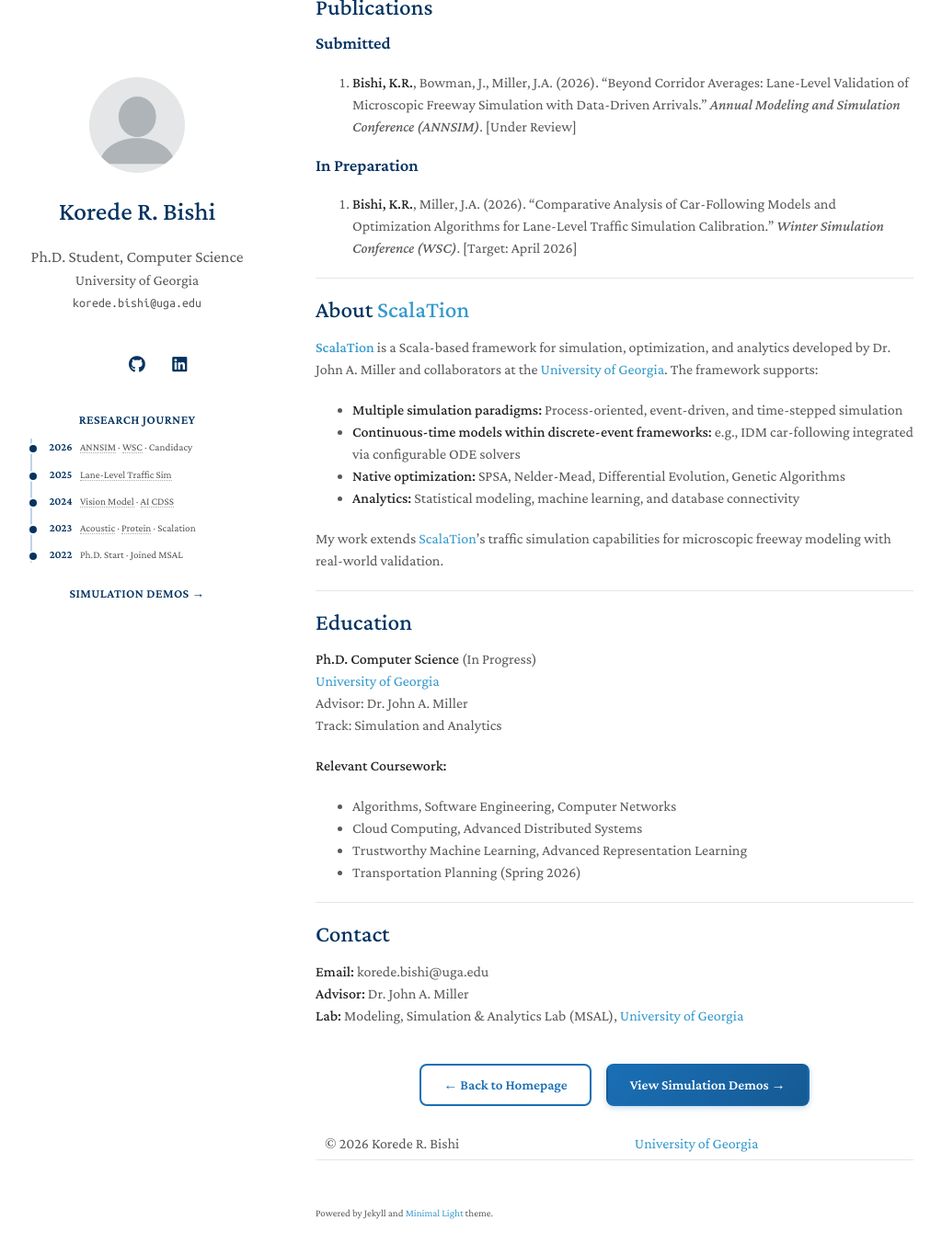
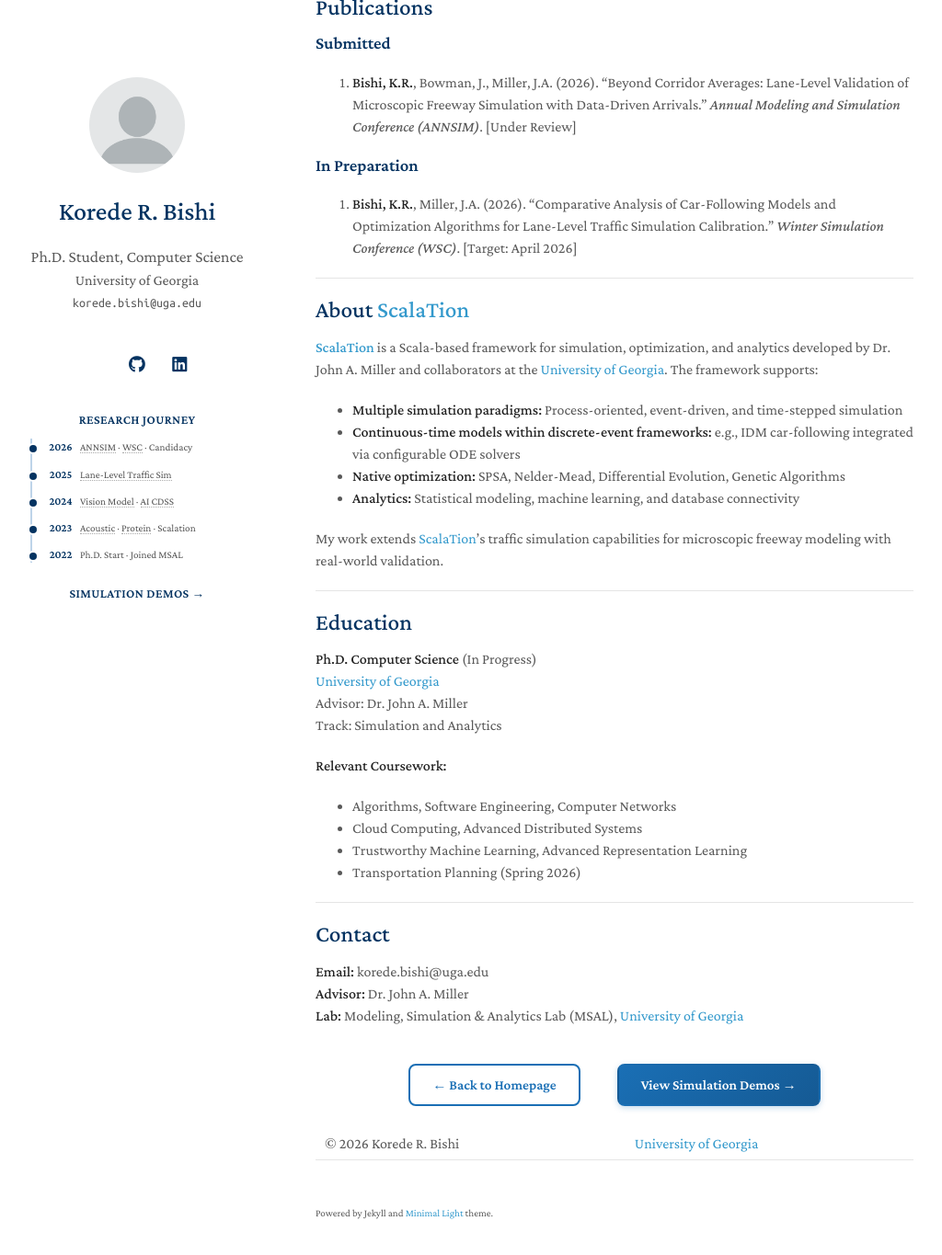
Before and after one commit to koredebishi/koredebishi.github.io, a Jekyll site: the page built from research.md, in a window 1280 px wide and 1400 px high, scrolled down 2906 px. Shown: the top 1365 px of the window at 92% size, without its empty margins (127-1151 px from the left). Built offline with Jekyll 4.4.1, drawn with Linux system fonts in a browser that asks for light colours; nearby versions of some CDN libraries; a style sheet for code colours, icons or effects is not loaded.

Commit message:
increase spacing between nav buttons

```diff
--- a/_sass/minimal-light.scss
+++ b/_sass/minimal-light.scss
@@ -1032,7 +1032,7 @@ footer {
 .research-nav-buttons {
   display: flex;
   justify-content: center;
-  gap: 1rem;
+  gap: 2.5rem;
   margin: 2.5rem 0 1.5rem;
   flex-wrap: wrap;
 }
```
